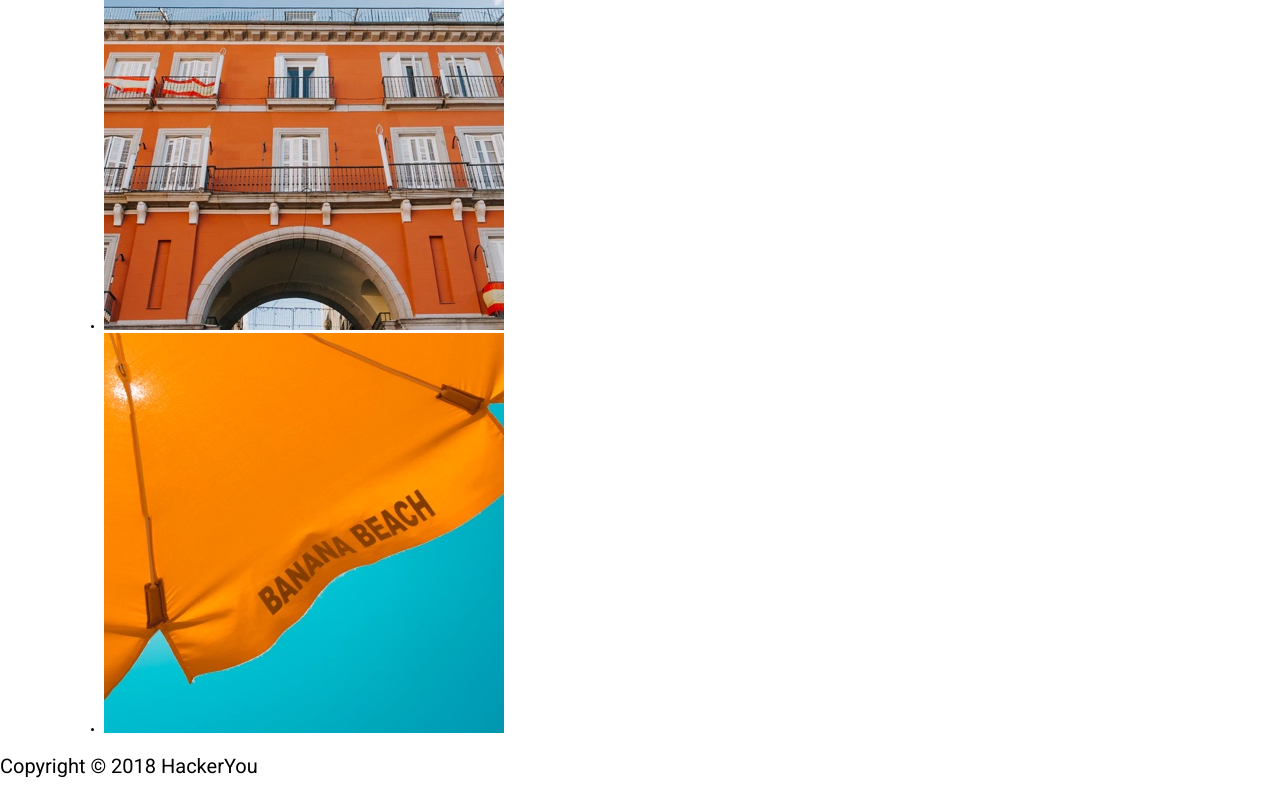
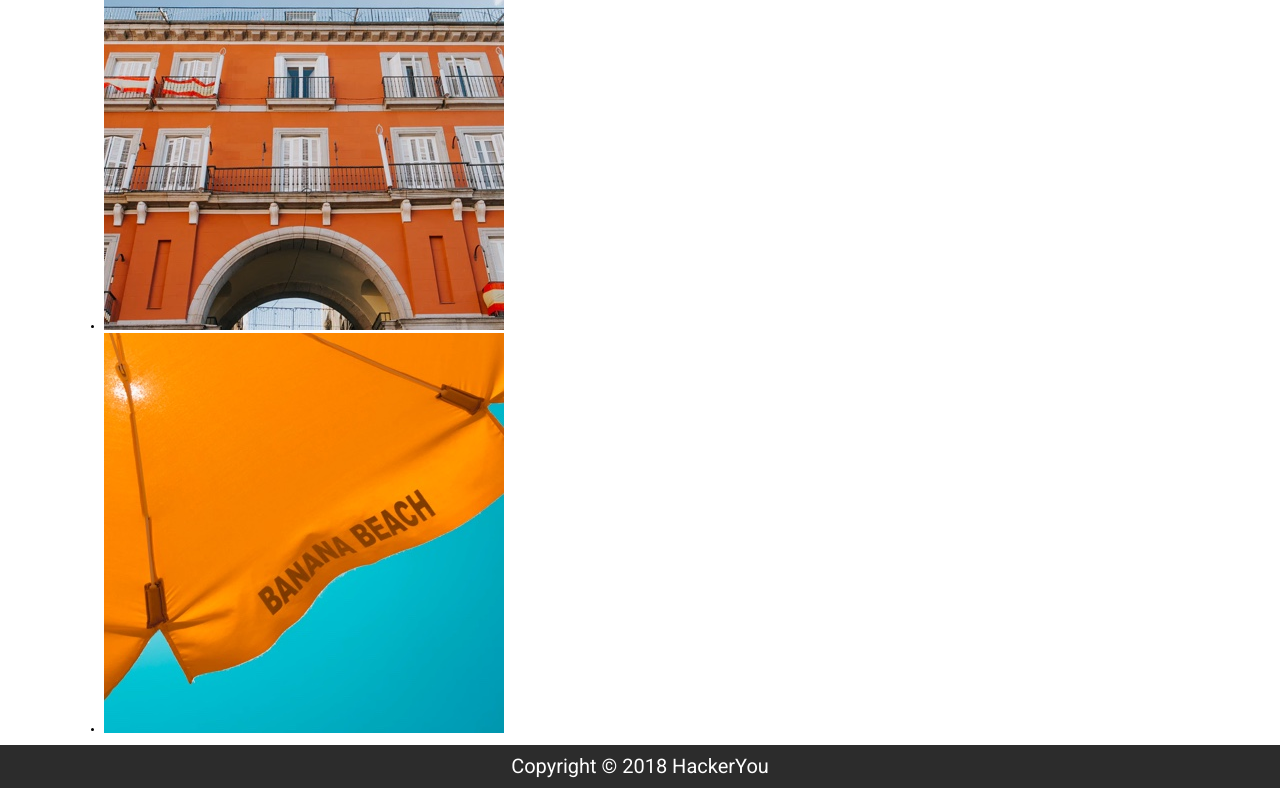
Before and after one commit to michedmnt/michelleDumontProjectOne, a plain HTML site: page index.html in a window 1280 px wide. Shown: the part 4547-5345 px from the top of the page. Drawn offline with Linux system fonts and the light colour scheme.

Commit message:
styled _footer.scss

```diff
--- a/styles/sass/partials/_footer.scss
+++ b/styles/sass/partials/_footer.scss
@@ -0,0 +1,11 @@
+footer {
+    display: flex;
+    justify-content: center;
+    text-align: center;
+    background-color: $primaryFontColor;
+
+    & p {
+        margin: 0;
+        padding: 10px;
+    }
+}
--- a/styles/sass/partials/_typography.scss
+++ b/styles/sass/partials/_typography.scss
@@ -24,3 +24,7 @@ p {
     font-size: 2rem;
     font-family: $primaryFont;
 }
+
+footer {
+    color: $solidWhite;
+}
```
Also changed, not shown: styles/styles.css.
